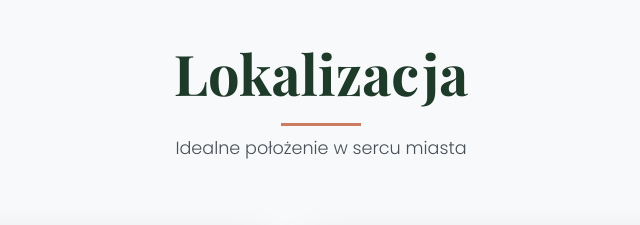
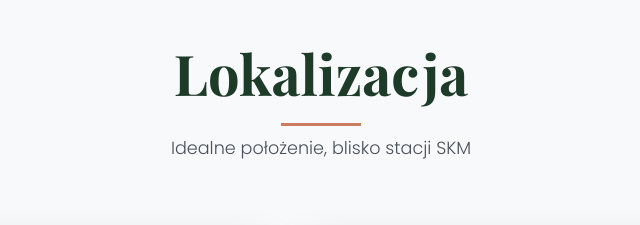
Before and after one commit to radoko/rent, a plain HTML site: page index.html in a window 1280 px wide. Shown: the part 5120-5345 px from the top of the page, 319-959 px from the left. Drawn offline with nearby package versions, Linux system fonts and the light colour scheme; some packages are replaced by stand-ins of ours; grey boxes are pictures that could not be loaded.

Commit message:
Update index.html

```diff
--- a/index.html
+++ b/index.html
@@ -1943,7 +1943,7 @@
     <div class="container">
         <div class="section-header text-center">
             <h2 class="section-title">Lokalizacja</h2>
-            <p class="section-subtitle">Idealne położenie w sercu miasta</p>
+            <p class="section-subtitle">Idealne położenie, blisko stacji SKM</p>
         </div>
 
         <div class="location-container">
```
